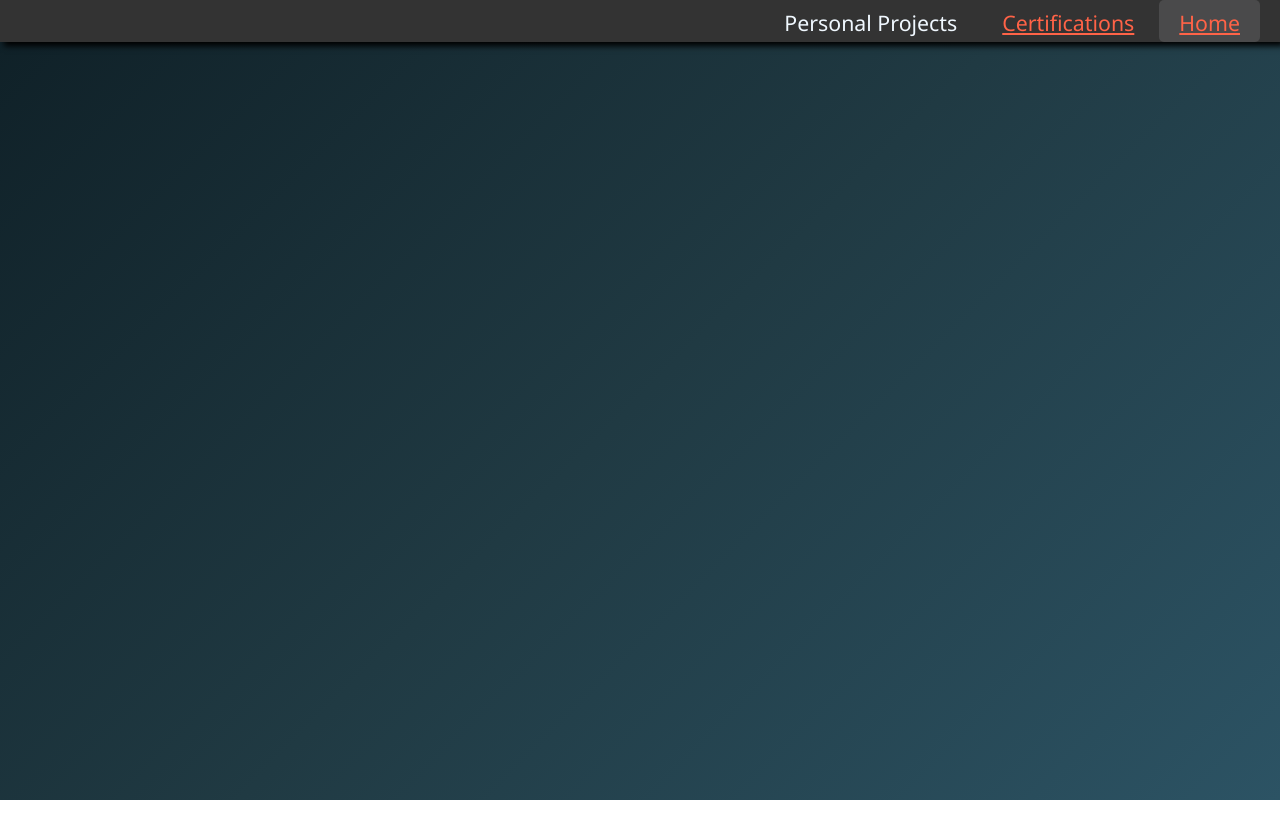
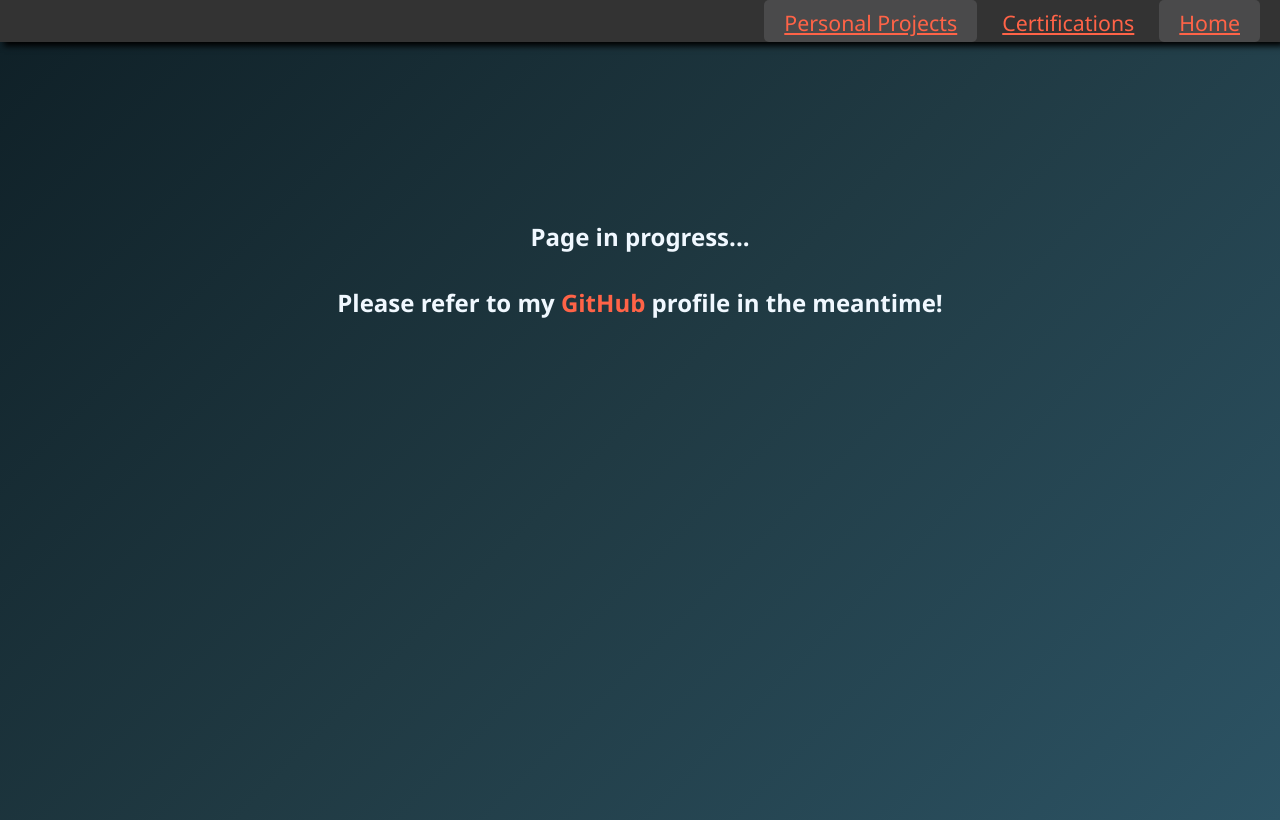
Before and after one commit to ColtonRandall/dev-portfolio, a React (Vite) app: page /projects in a window 1280 px wide. Built offline with nearby package versions, Linux system fonts and the light colour scheme.

Commit message:
add projects page routing

```diff
--- a/src/App.jsx
+++ b/src/App.jsx
@@ -1,6 +1,7 @@
 import { BrowserRouter as Router, Routes, Route } from "react-router-dom";
 import Home from "./pages/Home/Home";
 import Certificates from "./pages/Certificates/Certificates";
+import Projects from "./pages/Projects/Projects";
 import Navbar from "./components/Navbar/Navbar";
 
 function App() {
@@ -10,6 +11,7 @@ function App() {
       <Routes>
         <Route path="/" element={<Home />} />
         <Route path="/certificates" element={<Certificates />} />
+        <Route path="/projects" element={<Projects />}></Route>
       </Routes>
     </Router>
   );
--- a/src/components/Navbar/Navbar.css
+++ b/src/components/Navbar/Navbar.css
@@ -22,7 +22,7 @@
   margin-right: 5px;
 }
 
-div.nav a:hover {
+#projects:hover {
   color: tomato;
 }
 
--- a/src/pages/Certificates/Certificates.jsx
+++ b/src/pages/Certificates/Certificates.jsx
@@ -5,17 +5,7 @@ import { Link } from "react-router-dom";
 function Certificates() {
   return (
     <div>
-      {/* <div className="nav">
-        <Link to="/projects" id="projects">
-          Personal Projects
-        </Link>
-        <Link to="/certificates" id="certs">
-          Certifications
-        </Link>
-        <Link to="/" id="home">
-          Home
-        </Link>
-      </div> */}
+      <title>Certificates</title>
 
       <p id="mainTitle">Certifications</p>
 
--- /dev/null
+++ b/src/pages/Projects/Projects.css
@@ -0,0 +1,102 @@
+
+:root {
+  --text-colour: aliceblue;
+  --nav-colour: #333;
+  --shadow: 4px 4px 6px black;
+}
+
+body {
+  height: 100%;
+  margin: 0;
+  font-family: "Segoe UI", Tahoma, Geneva, Verdana, sans-serif;
+  margin: 0;
+  height: 100vh;
+  background: linear-gradient(135deg, #0f2027, #203a43, #2c5364);
+  background-attachment: fixed;
+  color: var(--text-colour);
+  font-weight: lighter;
+}
+
+.nav {
+  position: fixed;
+  display: flex;
+  justify-content: right;
+  font-size: 16pt;
+  background-color: var(--nav-colour);
+  box-shadow: var(--shadow);
+  color: lightgray;
+  z-index: 3;
+  width: 100%;
+  top: 0;
+}
+
+.nav * {
+  color: var(--text-colour);
+  text-decoration: none;
+  border-radius: 5px;
+  padding-left: 20px;
+  padding-right: 20px;
+  padding-bottom: 5px;
+  margin-right: 5px;
+}
+
+#home {
+  margin-right: 20px;
+}
+
+div.nav a:hover {
+  color: tomato;
+}
+
+#projects {
+  color: tomato;
+  text-decoration: underline;
+  background-color: rgb(74, 74, 75);
+}
+
+h2 {
+  text-align: center;
+  padding-top: 200px;
+}
+
+#gitHubLink {
+  color: tomato;
+  text-decoration: none;
+}
+
+#gitHubLink:hover {
+  color: springgreen;
+  text-decoration: underline;
+}
+
+@media (max-width: 1400px) {
+  #background {
+    width: 100%;
+    height: 100%;
+  }
+}
+
+@media (max-width: 900px) {
+  .nav {
+    position: relative;
+    flex-direction: column;
+    margin: auto;
+    flex-direction: column;
+    z-index: 4;
+    width: 60%;
+    font-size: 20pt;
+    border-radius: 10px;
+    top: 5px;
+  }
+
+  .nav * {
+    padding-bottom: 7px;
+    padding-top: 7px;
+    text-align: center;
+    margin-right: 0;
+  }
+
+  #home {
+    margin-right: 0px;
+  }
+}
--- /dev/null
+++ b/src/pages/Projects/Projects.jsx
@@ -0,0 +1,22 @@
+import "./Projects.css";
+
+function Projects() {
+  return (
+    <>
+      <title>Projects</title>
+      <h2>
+        Page in progress...
+        <br />
+        <br />
+        Please refer to my
+        <a id="gitHubLink" href="https://github.com/ColtonRandall">
+          {" "}
+          GitHub{" "}
+        </a>
+        profile in the meantime!
+      </h2>
+    </>
+  );
+}
+
+export default Projects;
```
